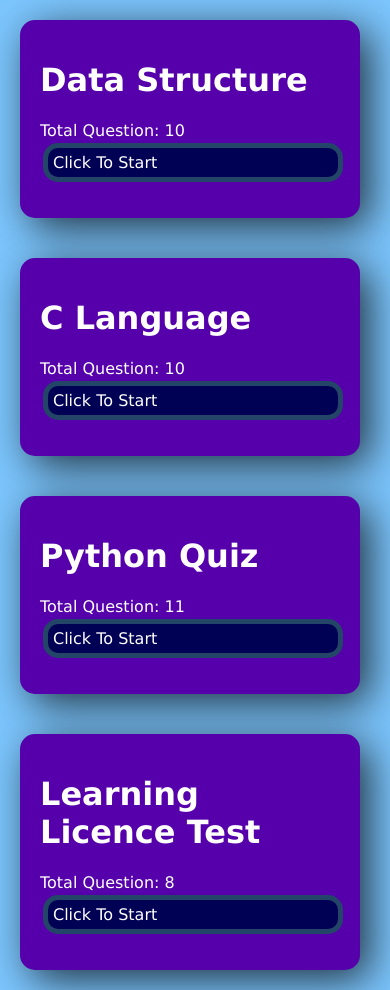
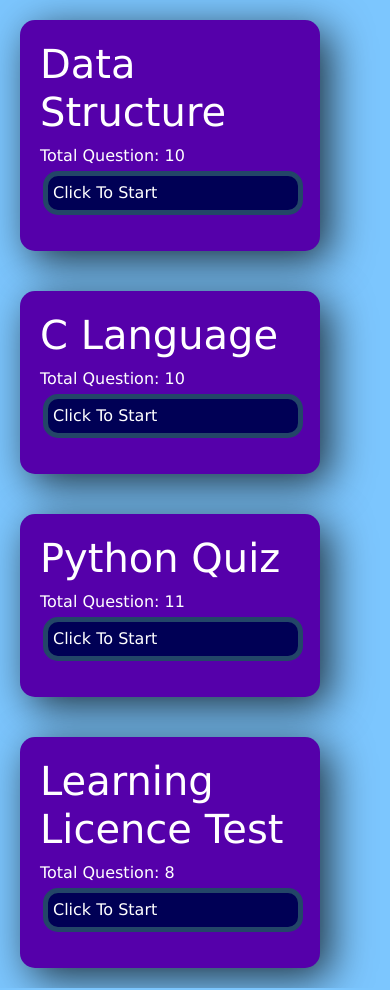
Before and after one commit to ankit-hindustani/dynamicQuiz, a React (Create React App) app: page / in a window 390 px wide. Built offline with nearby package versions, Linux system fonts and the light colour scheme.

Commit message:
fix mobile view

```diff
--- a/public/index.html
+++ b/public/index.html
@@ -6,6 +6,13 @@
   <link rel="icon" type="image/png" sizes="32x32" href="favicon_io/favicon-32x32.png">
 <link rel="icon" type="image/png" sizes="16x16" href="favicon_io/favicon-16x16.png">
 <link rel="manifest" href="/site.webmanifest">
+
+<link
+  rel="stylesheet"
+  href="https://maxcdn.bootstrapcdn.com/bootstrap/4.5.3/css/bootstrap.min.css"
+  integrity="sha384-TX8t27EcRE3e/ihU7zmQxVncDAy5uIKz4rEkgIXeMed4M0jlfIDPvg6uqKI2xXr2"
+  crossorigin="anonymous"
+/>
 
 
     <meta charset="utf-8" />
--- a/src/App.js
+++ b/src/App.js
@@ -1,6 +1,7 @@
 import React, { useState } from 'react';
 import ShowQuestion from './components/ShowQuestion';
 import questionNameList from './questions/questionNameList';
+
 
 
 export default function App() {
--- a/src/index.css
+++ b/src/index.css
@@ -47,6 +47,16 @@ body {
   box-shadow: 10px 10px 42px 0px rgba(0, 0, 0, 0.75);
   display:inline-block ;
   justify-content: space-evenly;
+}
+
+
+@media screen and (max-width: 600px) {
+
+  .homeQuestionList h1{
+    margin-top: 0px;
+
+  }
+
 }
 
 .score-section {
```
Also changed, not shown: public/logo512.png (deleted).
